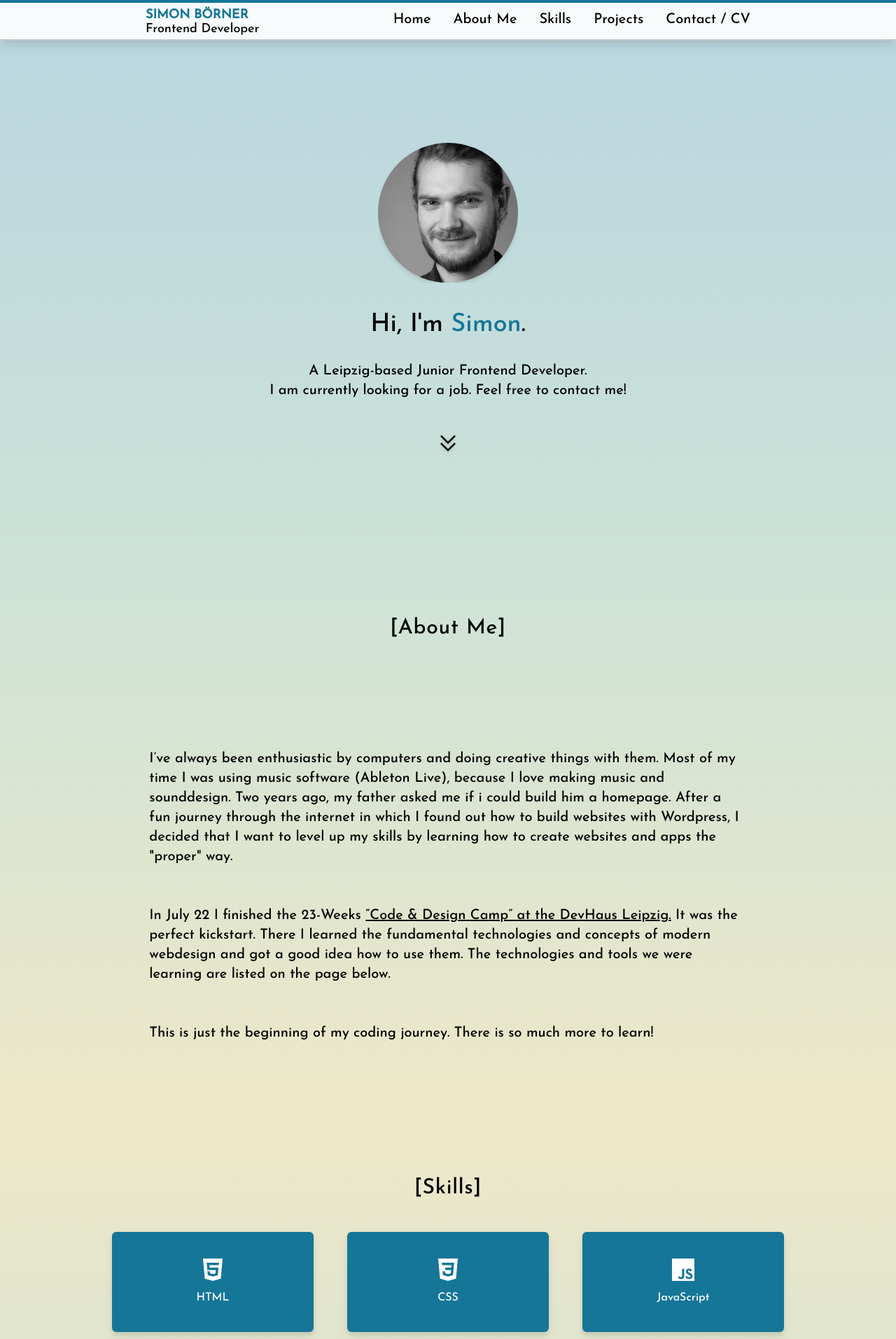
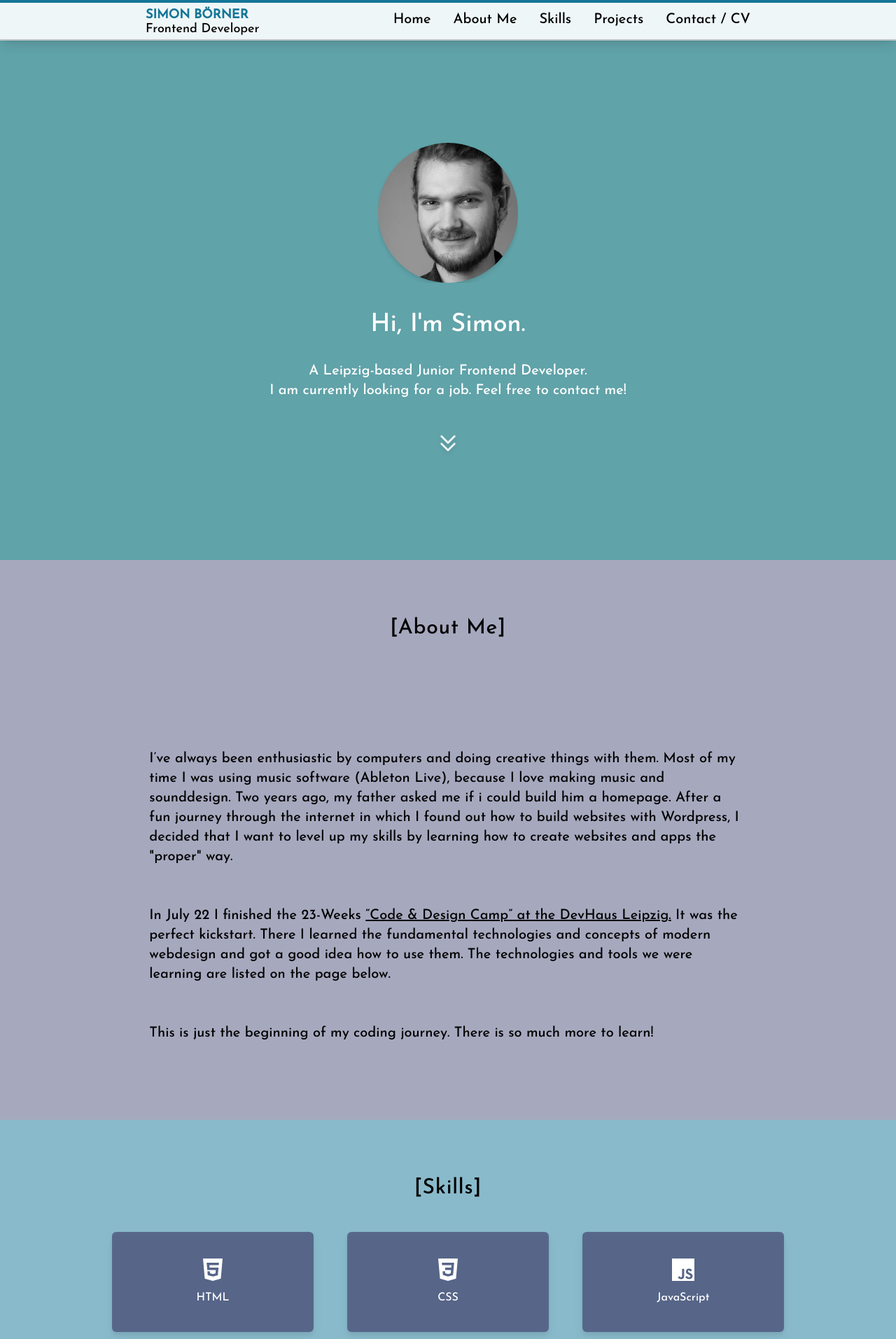
Before and after one commit to SimonBoerner/portfolio-nextjs, a Next.js app: page / in a window 1280 px wide. Shown: the top 1913 px of the page at 70% size. Built offline with nearby package versions, Linux system fonts and the light colour scheme; what @beaubus/svg-patterns-for-tailwindcss would draw is missing.

Commit message:
color redesign

```diff
--- a/Components/Aboutme.tsx
+++ b/Components/Aboutme.tsx
@@ -4,7 +4,7 @@ const Aboutme = () => {
   return (
     <div
       id="aboutme"
-      className="relative flex flex-col items-center justify-center pt-40 min-h-screen bg-gradient-to-b from-palette2/30 to-palette3/30 text-xl snap-start"
+      className="relative flex flex-col items-center justify-center pt-40 min-h-screen bg-palette2/50 text-xl snap-start text-black"
     >
       <h1 className="absolute top-20 md:mx-auto text-3xl tracking-wide">
         [About Me]
@@ -43,6 +43,8 @@ const Aboutme = () => {
         This is just the beginning of my coding journey. There is so much more
         to learn! <br />
       </p>
+
+      <p className="w-5/6 md:w-4/6"></p>
     </div>
   );
 };
--- a/Components/Contact.tsx
+++ b/Components/Contact.tsx
@@ -7,7 +7,7 @@ const Contact = () => {
   return (
     <div
       id="contact"
-      className="min-h-screen bg-gradient-to-b from-palette1/30 to-black/30 relative flex flex-col justify-center items-center"
+      className="min-h-screen bg-palette4/50 relative flex flex-col justify-center items-center"
       onClick={() => setShowLangOptions(false)}
     >
       <div className="flex justify-center items-center">
--- a/Components/Hero.tsx
+++ b/Components/Hero.tsx
@@ -8,7 +8,7 @@ const Hero = () => {
     <>
       <div
         id="home"
-        className="bg-gradient-to-b from-palette1/30 to-palette2/30 relative min-h-screen flex flex-col items-center justify-center xs:pt-20 snap-start select-none"
+        className="bg-palette1 relative min-h-screen flex flex-col items-center justify-center xs:pt-20 snap-start select-none text-white"
       >
         <motion.div
           className="w-[200px] h-[200px]"
@@ -40,7 +40,7 @@ const Hero = () => {
 
         <div className="py-10 text-center w-5/6 ">
           <h1 className="text-4xl pb-8 font-sans">
-            Hi, I&apos;m <span className="text-accentblue">Simon</span>.
+            Hi, I&apos;m <span className="text-white">Simon.</span>
           </h1>
           <p className="text-xl">
             A Leipzig-based Junior Frontend Developer. <br />I am currently
--- a/Components/Projects.tsx
+++ b/Components/Projects.tsx
@@ -6,14 +6,14 @@ const Projects = () => {
   return (
     <div
       id="projects"
-      className="relative min-h-screen bg-gradient-to-b from-palette2/30 to-palette1/30 pt-40 snap-start flex justify-center"
+      className="relative min-h-screen bg-palette6/50 pt-40 snap-start flex justify-center"
     >
       <h1 className="absolute top-20 md:mx-auto text-3xl tracking-wide">
         [Projects]
       </h1>
       <div className="flex justify-center md:items-stretch items-center flex-col md:flex-row md:w-3/4 md:gap-4 md:h-2/3">
         {/* Card */}
-        <div className="rounded-xl border-white bg-white w-10/12 flex mb-8">
+        <div className="rounded-xl bg-white w-10/12 flex mb-8">
           <div className="flex flex-col md:items-center">
             <div className="relative rounded-t-xl w-full h-full">
               <Image
--- a/Components/Skillcard.tsx
+++ b/Components/Skillcard.tsx
@@ -5,7 +5,7 @@ type SkillcardProps = {
 
 const Skillcard = ({ icon, name }: SkillcardProps) => {
   return (
-    <div className="flex flex-col items-center justify-center w-[30%] drop-shadow-lg bg-accentblue text-white rounded-md p-4 hover:bg-opacity-90 ">
+    <div className="flex flex-col items-center justify-center w-[30%] drop-shadow-lg bg-palette2/80 text-white rounded-md p-4 hover:bg-opacity-90 ">
       <div className="py-3">{icon}</div>
       <div className="pb-3">{name}</div>
     </div>
--- a/Components/Skillpage.tsx
+++ b/Components/Skillpage.tsx
@@ -18,9 +18,9 @@ const Skillpage = () => {
   return (
     <div
       id="skills"
-      className="relative bg-gradient-to-b from-palette3/30 to-palette2/30 min-h-screen pt-40 pb-8 snap-start flex justify-center"
+      className="relative bg-accentblue/50 min-h-screen pt-40 pb-8 snap-start flex justify-center"
     >
-      <h1 className="absolute top-20 md:mx-auto text-3xl tracking-wide">
+      <h1 className="absolute top-20 md:mx-auto text-3xl tracking-wide text-black">
         [Skills]
       </h1>
       <div className="flex flex-wrap gap-3 justify-center md:justify-between mx-auto md:w-3/4 w-5/6  ">
--- a/tailwind.config.js
+++ b/tailwind.config.js
@@ -22,12 +22,12 @@ module.exports = {
       black: "#000",
       white: "#FFF",
       red: "#C1618E",
-      palette1: "#157698",
-      palette2: "#58A17D",
-      palette3: "#C6B148",
-      palette4: "#D16E34",
-      palette5: "#F0692B",
-      palette21: "#9EABB3",
+      palette1: "#60A3A9",
+      palette2: "#4E557E",
+      palette3: "#E9D985",
+      palette4: "#E9D985",
+      palette5: "#5E7557",
+      palette6: "#8E4765",
     },
   },
   plugins: [require("@beaubus/svg-patterns-for-tailwindcss")],
```
